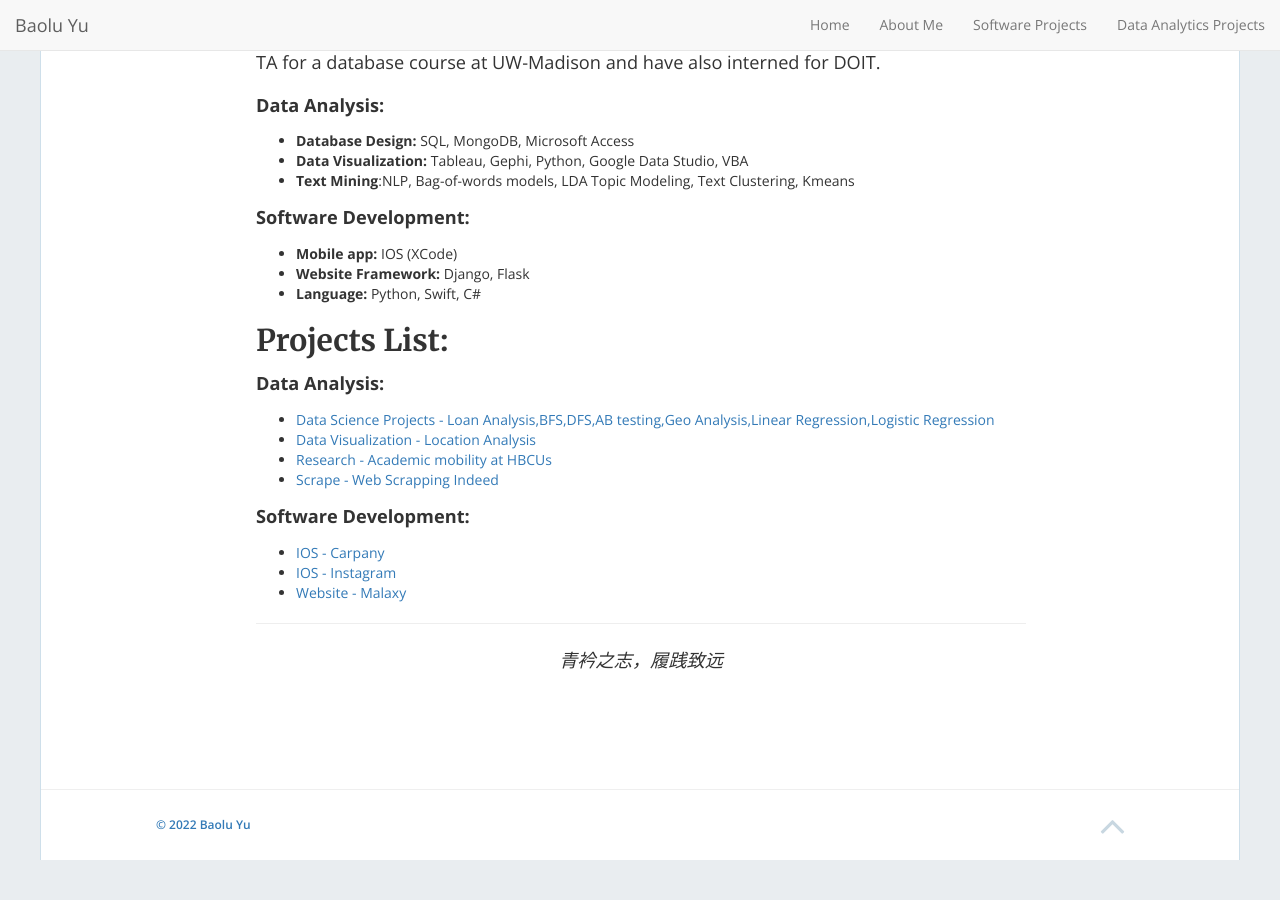
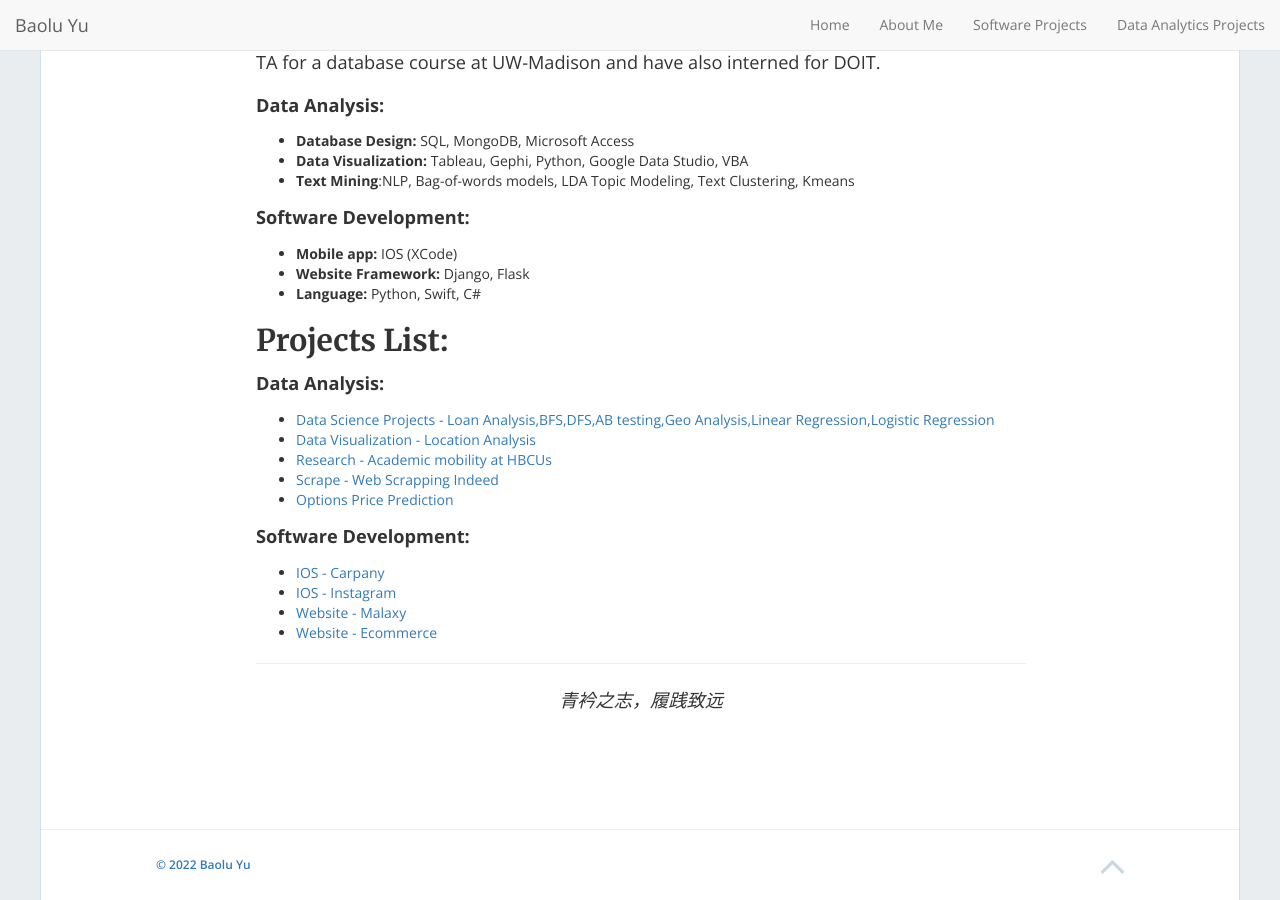
Before and after one commit to dorothy110/dorothy110.github.io, a Jekyll site: the page built from about.md, in a window 1280 px wide and 900 px high, scrolled down 1323 px. Built offline with Jekyll 4.4.1, drawn with Linux system fonts in a browser that asks for light colours; nearby versions of some CDN libraries; before the commit the page ends 2183 px from its top, so only the background shows below that.

Commit message:
Update about.md

```diff
--- a/about.md
+++ b/about.md
@@ -40,12 +40,15 @@ I have previously worked in the investment banking and sales industries for two
 - [Data Visualization - Location Analysis](https://github.com/dorothy110/DataVisualization-PolicyBrief//)
 - [Research - Academic mobility at HBCUs](https://hbcumobility.cci.drexel.edu//)
 - [Scrape - Web Scrapping Indeed](https://github.com/dorothy110/Web-Scrapping-Indeed//)
+- [Options Price Prediction](https://github.com/dorothy110/OptionsPricingPredict//)
 
 
 **Software Development:**
 - [IOS - Carpany](https://github.com/codepath-ios-group23/Carpany//)
 - [IOS - Instagram](https://github.com/dorothy110/instagram//)
 - [Website - Malaxy](https://github.com/dorothy110/Malaxy//)
+- [Website - Ecommerce]()
+
 <hr>
 <p align="center">
    <i>青衿之志，履践致远</i>
```
